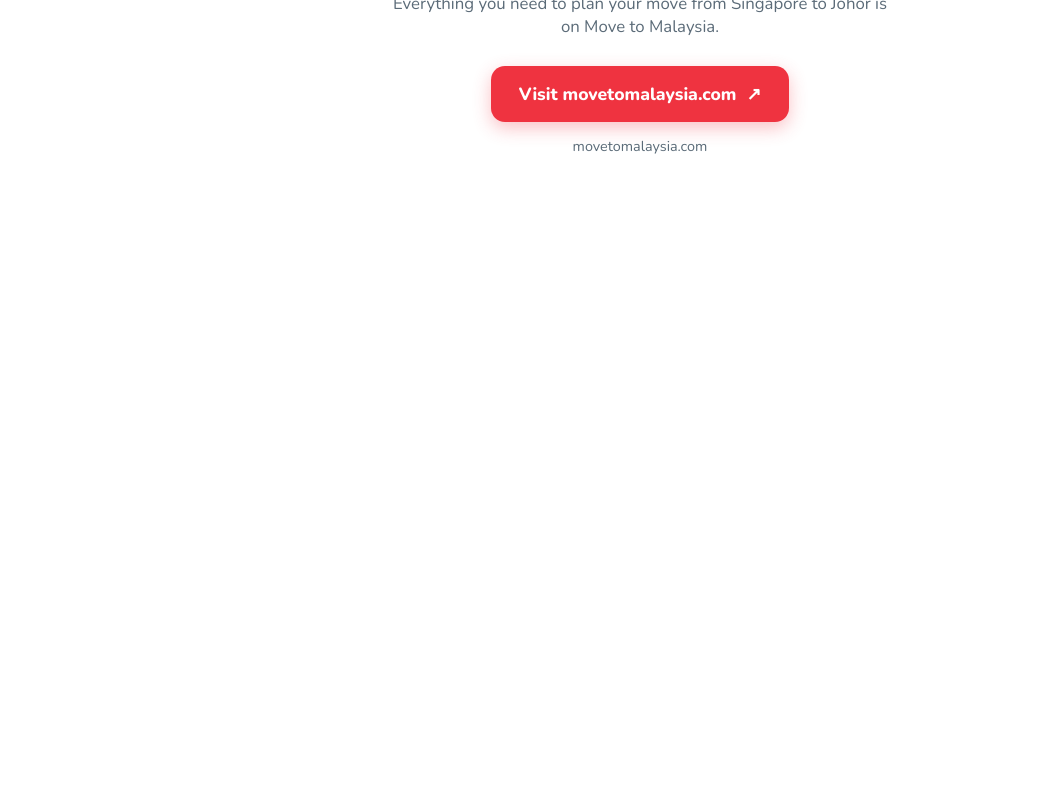
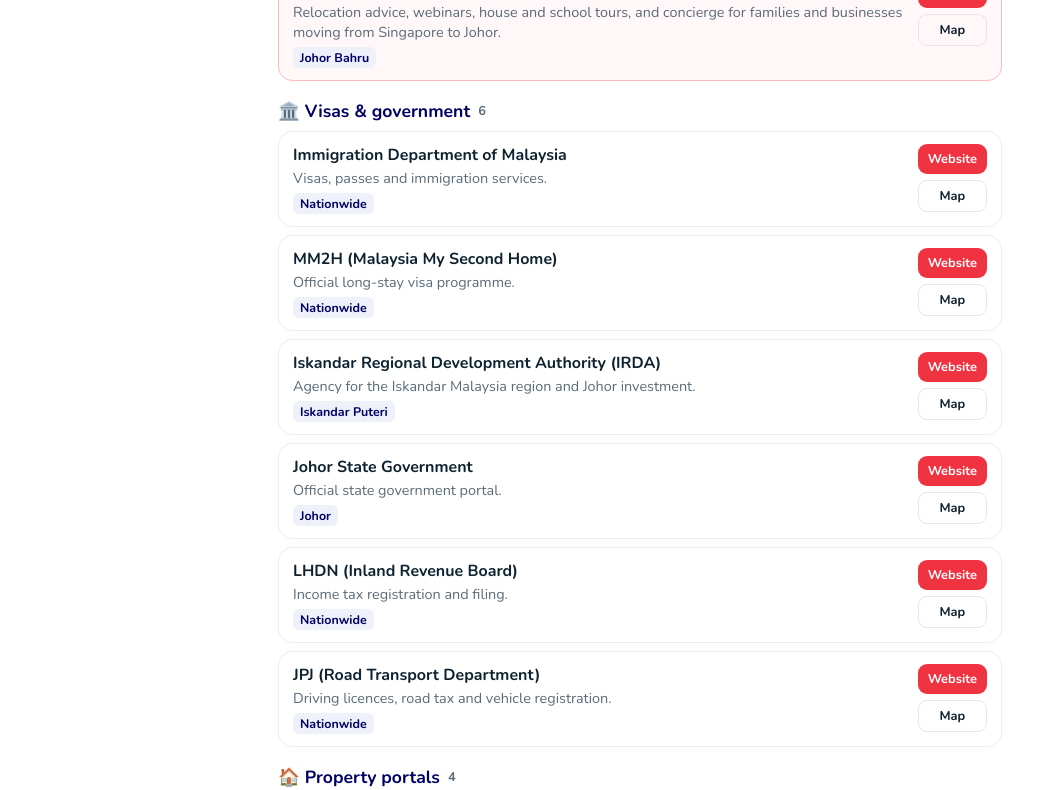
Before and after one commit to dzulcelavi/mysg, a plain HTML site: page index.html in a window 1280 px wide. Shown: the part 437-1227 px from the top of the page, without its empty margins (0-1044 px from the left). Before the commit the page ends 800 px from the top, so only its background shows below. Drawn offline with nearby package versions, Linux system fonts and the light colour scheme.

Commit message:
Turn MYSG into a directory of Johor companies and services
Add directory.js with real organisations in 10 categories (relocation, visas and government, property, international schools, healthcare, banks, telcos, utilities, transport, groceries), with search, category filter, website and map links. Move to Malaysia is featured and linked.

Co-Authored-By: Claude Opus 5.5 <noreply@anthropic.com>
Claude-Session: https://claude.ai/code/session_01KpWb5mnzLL8a2SWb7PjTx4

```diff
--- /dev/null
+++ b/directory.js
@@ -0,0 +1,90 @@
+/* MYSG directory data. To add a listing, add a line to a category's "items":
+   [name, short description, area, website (or "" if none)]
+   Every listing also gets a "Map" button that searches Google Maps for it. */
+window.MYSG_DIR = [
+ {id:'relocation', icon:'🧭', name:'Relocation help', items:[
+  ['Move to Malaysia','Relocation advice, webinars, house and school tours, and concierge for families and businesses moving from Singapore to Johor.','Johor Bahru','https://movetomalaysia.com/'],
+ ]},
+ {id:'gov', icon:'🏛️', name:'Visas & government', items:[
+  ['Immigration Department of Malaysia','Visas, passes and immigration services.','Nationwide','https://www.imi.gov.my'],
+  ['MM2H (Malaysia My Second Home)','Official long-stay visa programme.','Nationwide','https://www.mm2h.gov.my'],
+  ['Iskandar Regional Development Authority (IRDA)','Agency for the Iskandar Malaysia region and Johor investment.','Iskandar Puteri','https://www.irda.com.my'],
+  ['Johor State Government','Official state government portal.','Johor','https://www.johor.gov.my'],
+  ['LHDN (Inland Revenue Board)','Income tax registration and filing.','Nationwide','https://www.hasil.gov.my'],
+  ['JPJ (Road Transport Department)','Driving licences, road tax and vehicle registration.','Nationwide','https://www.jpj.gov.my'],
+ ]},
+ {id:'property', icon:'🏠', name:'Property portals', items:[
+  ['PropertyGuru Malaysia','Homes for rent and sale.','Nationwide','https://www.propertyguru.com.my'],
+  ['iProperty','Homes for rent and sale.','Nationwide','https://www.iproperty.com.my'],
+  ['EdgeProp Malaysia','Property listings and market news.','Nationwide','https://www.edgeprop.my'],
+  ['Mudah.my','Classifieds, including rentals and second-hand items.','Nationwide','https://www.mudah.my'],
+ ]},
+ {id:'schools', icon:'🎓', name:'International schools', items:[
+  ['Marlborough College Malaysia','British and IB, boarding.','Iskandar Puteri',''],
+  ['Raffles American School','American and IB.','Iskandar Puteri',''],
+  ['Forest City International School','American curriculum.','Iskandar Puteri',''],
+  ['Sunway International School','IB and Canadian (Ontario) curriculum.','Iskandar Puteri',''],
+  ['Fairview International School','IB.','Johor Bahru',''],
+  ['Tenby Schools Setia Eco Gardens','British and Malaysian.','Iskandar Puteri',''],
+  ['Invictus International School','British.','Iskandar Puteri',''],
+  ['Stellar International School','British and Singaporean.','Johor Bahru',''],
+  ['R.E.A.L. Schools JB Campus','British and Malaysian.','Johor Bahru',''],
+  ['Paragon Private & International School','British and Malaysian.','Johor Bahru',''],
+  ['Crescendo-HELP International School','British.','Mount Austin',''],
+  ['Mount Safa International School','British and Islamic.','Johor Bahru',''],
+  ['Austin Heights International School','British.','Mount Austin',''],
+  ['Idrissi International School','British.','Johor Bahru',''],
+  ['Sri Ara Schools','British and Malaysian.','Mount Austin',''],
+  ['Sri Utama International School','British and Malaysian.','Johor Bahru',''],
+  ['Seri Omega Private & International School','British and Malaysian.','Johor Bahru',''],
+  ['Matahari International School','British.','Johor Bahru',''],
+  ['Cornerstone International School','British.','Johor Bahru',''],
+  ['100 Lambs International School','British.','Johor Bahru',''],
+  ['New Bridge International School','British.','Johor Bahru',''],
+  ['LUCA International School','British.','Johor Bahru',''],
+ ]},
+ {id:'health', icon:'🏥', name:'Hospitals & healthcare', items:[
+  ['Gleneagles Hospital Medini Johor','Private tertiary hospital.','Iskandar Puteri','https://gleneagles.com.my/medini-johor'],
+  ['KPJ Johor Specialist Hospital','Private specialist hospital.','Johor Bahru',''],
+  ['Regency Specialist Hospital','Private specialist hospital.','Masai',''],
+  ['Columbia Asia Hospital Tebrau','Private hospital.','Tebrau',''],
+  ['Hospital Sultanah Aminah','Main public hospital in Johor Bahru.','Johor Bahru',''],
+ ]},
+ {id:'money', icon:'🏦', name:'Banks & money', items:[
+  ['Maybank','Malaysia\'s largest bank.','Nationwide','https://www.maybank2u.com.my'],
+  ['CIMB','Bank with Malaysia and Singapore presence.','Nationwide','https://www.cimb.com.my'],
+  ['Public Bank','Retail bank.','Nationwide','https://www.pbebank.com'],
+  ['HSBC Malaysia','International bank.','Nationwide','https://www.hsbc.com.my'],
+  ['OCBC Malaysia','Singapore bank with Malaysian branches.','Nationwide','https://www.ocbc.com.my'],
+  ['UOB Malaysia','Singapore bank with Malaysian branches.','Nationwide','https://www.uob.com.my'],
+  ['Wise','Multi-currency account and SGD/MYR transfers.','Online','https://wise.com'],
+  ['Touch \'n Go eWallet','E-wallet for tolls, parking and payments.','Nationwide','https://www.touchngo.com.my'],
+ ]},
+ {id:'telco', icon:'📶', name:'Mobile & internet', items:[
+  ['Maxis','Mobile and home fibre.','Nationwide','https://www.maxis.com.my'],
+  ['CelcomDigi','Mobile and home fibre.','Nationwide','https://www.celcomdigi.com'],
+  ['U Mobile','Mobile plans.','Nationwide','https://www.u.com.my'],
+  ['Unifi','Home fibre broadband (TM).','Nationwide','https://unifi.com.my'],
+  ['TIME','Home fibre broadband.','Nationwide','https://www.time.com.my'],
+ ]},
+ {id:'utilities', icon:'💡', name:'Utilities', items:[
+  ['TNB (Tenaga Nasional)','Electricity.','Nationwide','https://www.tnb.com.my'],
+  ['Ranhill SAJ','Water supply in Johor.','Johor','https://www.ranhillsaj.com.my'],
+  ['Gas Malaysia','Piped gas.','Nationwide','https://www.gasmalaysia.com'],
+ ]},
+ {id:'transport', icon:'🚆', name:'Getting around & to SG', items:[
+  ['RTS Link','Rail link between Bukit Chagar (JB) and Woodlands North (SG).','Johor Bahru','https://www.smrt.com.sg/who-we-are/our-group/rts-operations/rts-link/'],
+  ['KTMB Shuttle Tebrau','Train between JB Sentral and Woodlands.','Johor Bahru','https://www.ktmb.com.my'],
+  ['Causeway Link','Buses in JB and across the Causeway.','Johor Bahru','https://www.causewaylink.com.my'],
+  ['Grab','Ride-hailing and food delivery.','Nationwide','https://www.grab.com/my/'],
+  ['VEP (Vehicle Entry Permit)','Permit for Singapore-registered cars entering Malaysia.','Johor','https://www.jpj.gov.my'],
+ ]},
+ {id:'shopping', icon:'🛒', name:'Groceries & daily life', items:[
+  ['AEON','Malls and supermarkets.','Johor Bahru','https://www.aeonretail.com.my'],
+  ['Lotus\'s','Hypermarkets.','Johor Bahru','https://www.lotuss.com.my'],
+  ['Jaya Grocer','Supermarket with imported goods.','Johor Bahru','https://www.jayagrocer.com'],
+  ['Paradigm Mall Johor Bahru','Shopping mall.','Skudai',''],
+  ['Mid Valley Southkey','Shopping mall.','Johor Bahru',''],
+  ['Johor Bahru City Square','Shopping mall next to the CIQ.','Johor Bahru',''],
+ ]},
+];
--- a/index.html
+++ b/index.html
@@ -4,7 +4,7 @@
 <meta charset="utf-8">
 <meta name="viewport" content="width=device-width, initial-scale=1, viewport-fit=cover">
 <title>MYSG</title>
-<meta name="description" content="MYSG: moving from Singapore to Johor, Malaysia.">
+<meta name="description" content="MYSG: a directory of companies and services for moving to and settling in Johor, Malaysia.">
 <link rel="manifest" href="manifest.webmanifest">
 <meta name="theme-color" content="#010066">
 <meta name="mobile-web-app-capable" content="yes">
@@ -20,17 +20,37 @@
 *{box-sizing:border-box}
 html,body{margin:0;height:100%}
 body{font-family:Nunito,system-ui,sans-serif;color:var(--ink);background:#fff;display:flex;flex-direction:column;min-height:100dvh;padding:env(safe-area-inset-top) env(safe-area-inset-right) env(safe-area-inset-bottom) env(safe-area-inset-left)}
-header{padding:18px 22px}
 .logo{font-weight:800;font-size:1.5rem;color:var(--primary);text-decoration:none;letter-spacing:-.01em}
 .logo b{color:var(--accent)}
-main{flex:1;display:flex;flex-direction:column;justify-content:center;align-items:center;text-align:center;padding:24px 22px 48px}
-.mark{width:96px;height:96px;border-radius:24px;box-shadow:0 8px 24px rgba(1,0,102,.18);margin-bottom:22px}
-h1{font-size:clamp(1.8rem,6vw,2.6rem);line-height:1.15;margin:0 0 12px;color:var(--primary)}
-h1 span{color:var(--accent)}
-p{color:var(--muted);font-size:1.05rem;margin:0 0 28px;max-width:30em}
-.btn{display:inline-flex;align-items:center;gap:10px;background:var(--accent);color:#fff;text-decoration:none;font:800 1.1rem Nunito,sans-serif;padding:16px 28px;border-radius:14px;box-shadow:0 6px 18px rgba(239,51,64,.3)}
-.btn:hover{background:#C8102E}
-.url{margin-top:14px;font-size:.9rem;color:var(--muted)}
+header{padding:16px 20px;display:flex;align-items:center;gap:10px}
+.tag{font-size:.8rem;font-weight:700;color:var(--muted);background:#f1f3f9;border-radius:999px;padding:3px 10px}
+main{flex:1;width:100%;max-width:760px;margin:0 auto;padding:0 18px 96px}
+.hero h1{font-size:clamp(1.6rem,5.5vw,2.3rem);line-height:1.15;margin:6px 0 6px;color:var(--primary)}
+.hero h1 span{color:var(--accent)}
+.hero p{color:var(--muted);margin:0 0 14px}
+.search{display:flex;align-items:center;gap:10px;background:#f4f6fb;border-radius:14px;padding:12px 14px;color:var(--muted)}
+.search input{border:0;background:none;font:600 1rem Nunito,sans-serif;flex:1;outline:none;color:var(--ink);min-width:0}
+.feature{display:flex;flex-direction:column;gap:2px;margin:14px 0 4px;padding:14px 16px;border-radius:16px;color:#fff;text-decoration:none;background:linear-gradient(135deg,#010066 0%,#010066 55%,#EF3340 140%)}
+.feature .fk{font-size:.85rem;color:#FFD6DA;font-weight:700}
+.feature b{font-size:1.1rem}
+.chips{display:flex;gap:8px;overflow-x:auto;padding:12px 0;scrollbar-width:none;position:sticky;top:0;background:#fff;z-index:2}
+.chips::-webkit-scrollbar{display:none}
+.chips button{flex:0 0 auto;border:1px solid #e3e6ef;background:#fff;border-radius:999px;padding:7px 13px;font:700 .85rem Nunito,sans-serif;color:var(--ink);cursor:pointer;white-space:nowrap}
+.chips button.on{background:var(--primary);border-color:var(--primary);color:#fff}
+.cat h2{font-size:1.1rem;color:var(--primary);margin:18px 0 8px;display:flex;align-items:center;gap:8px}
+.cat h2 small{color:var(--muted);font-weight:600;font-size:.8rem}
+.item{border:1px solid #eceef4;border-radius:14px;padding:12px 14px;margin-bottom:8px;display:flex;gap:12px;align-items:flex-start}
+.item .t{flex:1;min-width:0}
+.item b{display:block;font-size:1rem}
+.item .d{color:var(--muted);font-size:.9rem;margin:2px 0 4px}
+.item .a{font-size:.78rem;font-weight:700;color:var(--primary);background:#eef0fa;border-radius:6px;padding:2px 7px;display:inline-block}
+.item .acts{display:flex;flex-direction:column;gap:6px}
+.item .acts a{font:700 .8rem Nunito,sans-serif;text-decoration:none;border-radius:9px;padding:6px 10px;text-align:center;white-space:nowrap}
+.item .acts .w{background:var(--accent);color:#fff}
+.item .acts .m{border:1px solid #e3e6ef;color:var(--ink)}
+.item.star{border-color:#FDBBC1;background:#FFF7F8}
+.empty{color:var(--muted);text-align:center;padding:30px 0}
+.foot{color:var(--muted);font-size:.8rem;text-align:center;margin-top:24px}
 .install{position:fixed;left:16px;right:16px;bottom:calc(16px + env(safe-area-inset-bottom));display:none;align-items:center;gap:12px;background:#fff;border:1px solid #e5e7eb;border-radius:16px;padding:12px 14px;box-shadow:0 10px 30px rgba(15,34,48,.15);max-width:480px;margin:0 auto}
 .install.show{display:flex}
 .install img{width:40px;height:40px;border-radius:10px}
@@ -41,15 +61,45 @@ p{color:var(--muted);font-size:1.05rem;margin:0 0 28px;max-width:30em}
 </style>
 </head>
 <body>
-<header><a class="logo" href="./" aria-label="MYSG home">MY<b>SG</b></a></header>
+<header><a class="logo" href="./" aria-label="MYSG home">MY<b>SG</b></a><span class="tag">Johor directory</span></header>
 <main>
-  <img class="mark" src="icons/icon-192.png" alt="">
-  <h1>Moving to Johor, <span>made simple.</span></h1>
-  <p>Everything you need to plan your move from Singapore to Johor is on Move to Malaysia.</p>
-  <a class="btn" href="https://movetomalaysia.com/" target="_blank" rel="noopener">Visit movetomalaysia.com <span aria-hidden="true">↗</span></a>
-  <div class="url">movetomalaysia.com</div>
+  <section class="hero">
+    <h1>Moving to Johor, <span>made simple.</span></h1>
+    <p>Companies and services to help you move to and settle in Johor.</p>
+    <label class="search"><svg width="20" height="20" viewBox="0 0 24 24" fill="none" stroke="currentColor" stroke-width="2.2" stroke-linecap="round"><circle cx="11" cy="11" r="7"/><path d="M20 20l-3.5-3.5"/></svg><input id="q" type="search" placeholder="Search companies and services" aria-label="Search" autocomplete="off"></label>
+  </section>
+  <a class="feature" href="https://movetomalaysia.com/" target="_blank" rel="noopener"><span class="fk">Need help with your move?</span><b>Visit movetomalaysia.com ↗</b></a>
+  <nav class="chips" id="chips" aria-label="Categories"></nav>
+  <div id="list"></div>
+  <p class="foot">Listings are for information only and are not endorsements. Details change, so check with each company directly.</p>
 </main>
 <div class="install" id="install" role="dialog" aria-label="Install the app"><img src="icons/icon-192.png" alt=""><p id="installtxt"><strong>Install MYSG</strong><br>Add it to your home screen for one-tap access.</p><button id="installbtn">Install</button><button id="installx" aria-label="Dismiss">×</button></div>
+<script src="directory.js"></script>
+<script>
+(function(){
+  var D=window.MYSG_DIR, cat='all', q='';
+  var esc=function(s){return String(s).replace(/[&<>"]/g,function(c){return {'&':'&amp;','<':'&lt;','>':'&gt;','"':'&quot;'}[c];});};
+  var chips=document.getElementById('chips'), list=document.getElementById('list');
+  chips.innerHTML=[['all','All']].concat(D.map(function(c){return [c.id,c.icon+' '+c.name];})).map(function(x){return '<button data-c="'+x[0]+'">'+esc(x[1])+'</button>';}).join('');
+  function item(i){
+    var map='https://www.google.com/maps/search/?api=1&query='+encodeURIComponent(i[0]+' '+(i[2]==='Nationwide'||i[2]==='Online'?'Johor':i[2]));
+    return '<div class="item'+(i[0]==='Move to Malaysia'?' star':'')+'"><div class="t"><b>'+esc(i[0])+'</b><div class="d">'+esc(i[1])+'</div><span class="a">'+esc(i[2])+'</span></div><div class="acts">'+(i[3]?'<a class="w" href="'+esc(i[3])+'" target="_blank" rel="noopener">Website</a>':'')+(i[2]!=='Online'?'<a class="m" href="'+map+'" target="_blank" rel="noopener">Map</a>':'')+'</div></div>';
+  }
+  function render(){
+    chips.querySelectorAll('button').forEach(function(b){b.classList.toggle('on',b.dataset.c===cat);});
+    var v=q.toLowerCase(), html='';
+    D.forEach(function(c){
+      if(cat!=='all'&&c.id!==cat) return;
+      var its=c.items.filter(function(i){return !v||(i.join(' ')+' '+c.name).toLowerCase().indexOf(v)>-1;});
+      if(its.length) html+='<section class="cat"><h2>'+c.icon+' '+esc(c.name)+' <small>'+its.length+'</small></h2>'+its.map(item).join('')+'</section>';
+    });
+    list.innerHTML=html||'<p class="empty">No matches. Try another word.</p>';
+  }
+  chips.onclick=function(e){var b=e.target.closest('button'); if(!b) return; cat=b.dataset.c; render();};
+  document.getElementById('q').oninput=function(e){q=e.target.value.trim(); render();};
+  render();
+})();
+</script>
 <script>
 if('serviceWorker' in navigator) navigator.serviceWorker.register('sw.js');
 (function(){
--- a/sw.js
+++ b/sw.js
@@ -1,6 +1,6 @@
 /* Offline support: network first (always fresh when online), cache as offline fallback */
-const CACHE = 'mysg-v7';
-const FILES = ['./', 'index.html', 'manifest.webmanifest', 'icons/icon-192.png', 'icons/icon-512.png', 'icons/apple-touch-icon.png'];
+const CACHE = 'mysg-v8';
+const FILES = ['./', 'index.html', 'directory.js', 'manifest.webmanifest', 'icons/icon-192.png', 'icons/icon-512.png', 'icons/apple-touch-icon.png'];
 self.addEventListener('install', e => { e.waitUntil(caches.open(CACHE).then(c => c.addAll(FILES.map(f => new Request(f, {cache: 'reload'}))))); self.skipWaiting(); });
 self.addEventListener('activate', e => { e.waitUntil(caches.keys().then(ks => Promise.all(ks.filter(k => k !== CACHE).map(k => caches.delete(k)))).then(() => self.clients.claim())); });
 self.addEventListener('fetch', e => {
```
Also changed, not shown: manifest.webmanifest, 1 other file.
